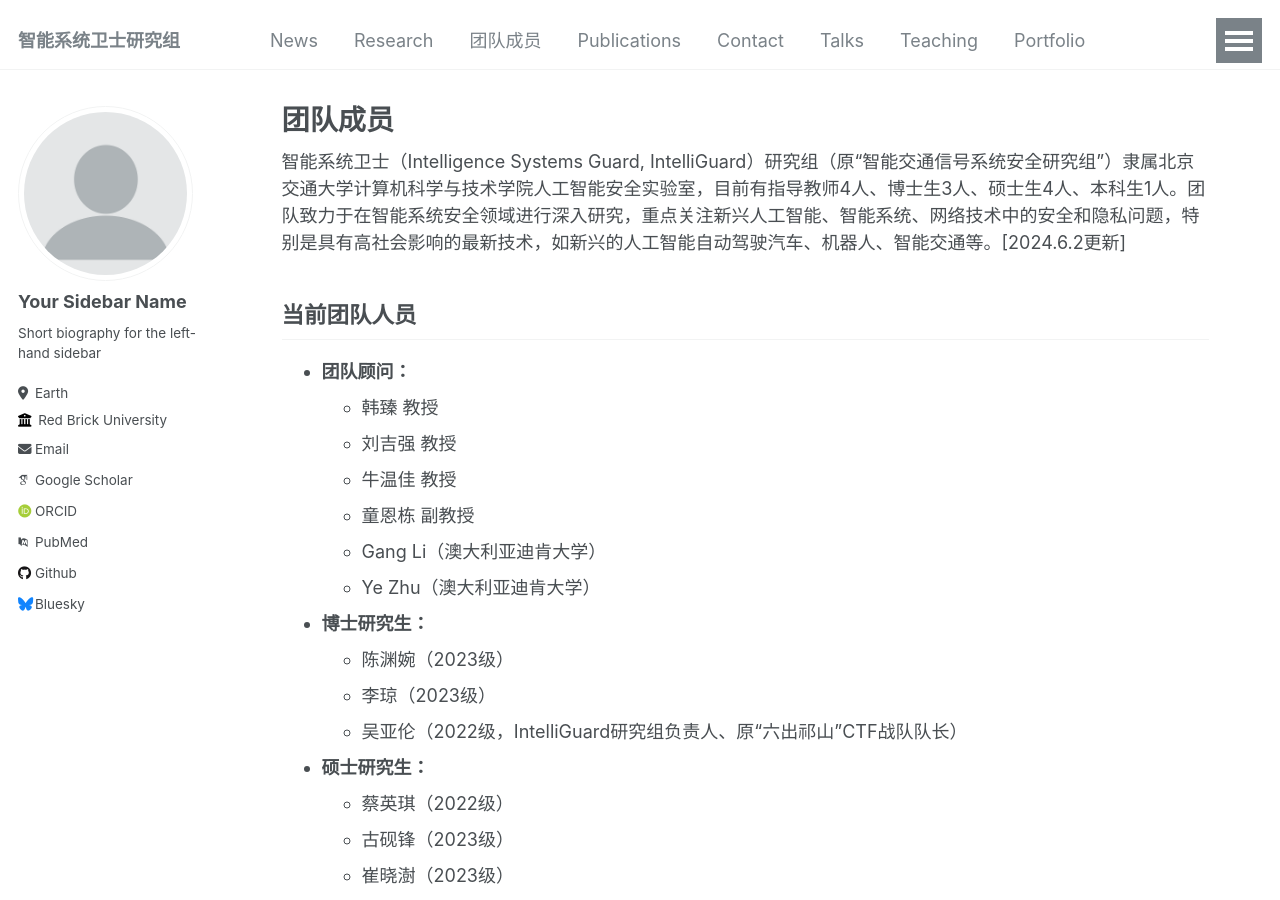
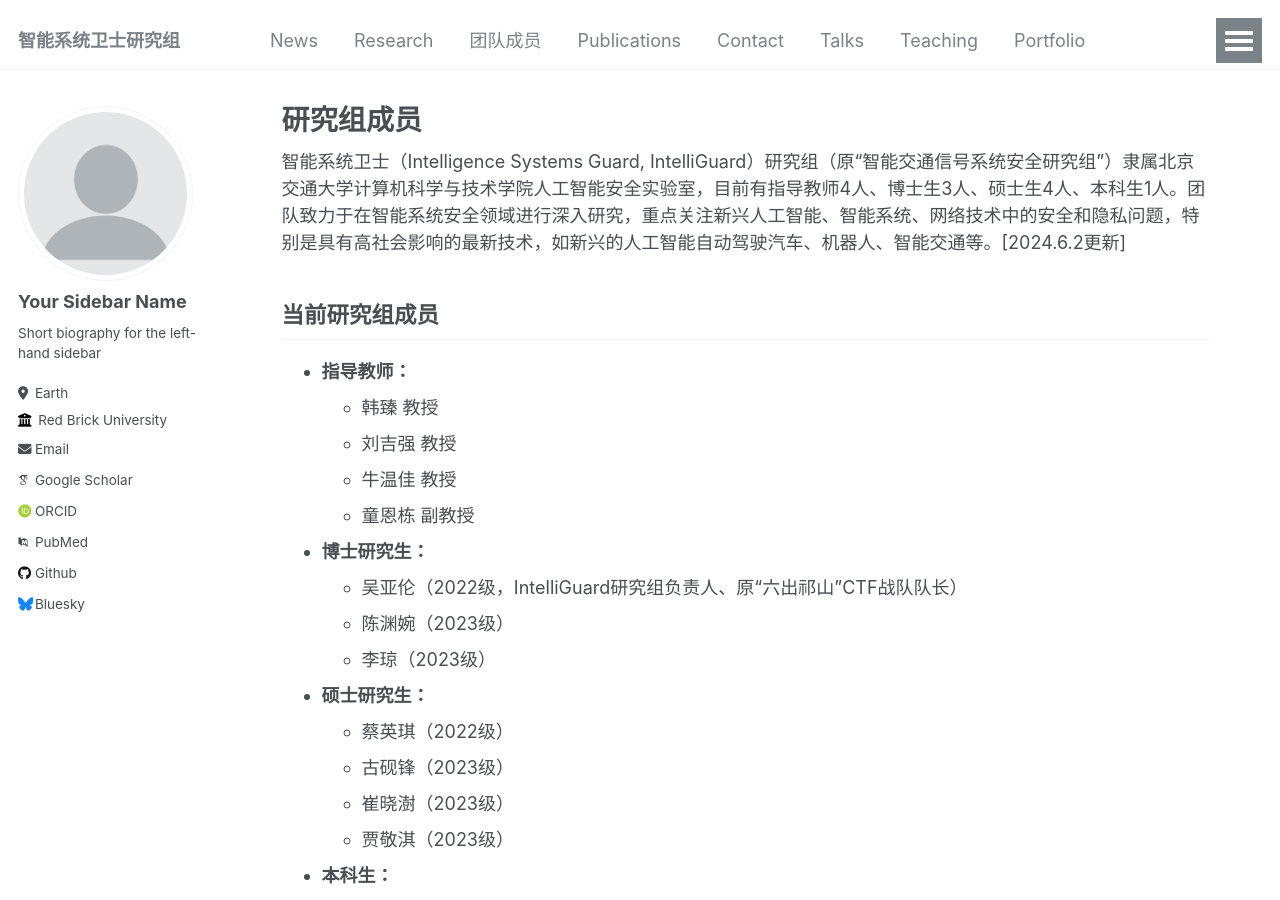
Before and after one commit to IntelliGuard/IntelliGuard-CN, a Jekyll site: the page built from _pages/members.md, in a window 1280 px wide and 900 px high. Built offline with Jekyll 4.4.1, drawn with Linux system fonts in a browser that asks for light colours; some web fonts are replaced.

Commit message:
update members.md

```diff
--- a/_pages/members.md
+++ b/_pages/members.md
@@ -1,23 +1,21 @@
 ---
 permalink: /members/
-title: "团队成员"
+title: "研究组成员"
 author_profile: true
 redirect_from:
   - /members.html
 ---
 智能系统卫士（Intelligence Systems Guard, IntelliGuard）研究组（原“智能交通信号系统安全研究组”）隶属北京交通大学计算机科学与技术学院人工智能安全实验室，目前有指导教师4人、博士生3人、硕士生4人、本科生1人。团队致力于在智能系统安全领域进行深入研究，重点关注新兴人工智能、智能系统、网络技术中的安全和隐私问题，特别是具有高社会影响的最新技术，如新兴的人工智能自动驾驶汽车、机器人、智能交通等。[2024.6.2更新]
-## 当前团队人员
-- **团队顾问：**
+## 当前研究组成员
+- **指导教师：**
   - 韩臻 教授
   - 刘吉强 教授
   - 牛温佳 教授
   - 童恩栋 副教授
-  - Gang Li（澳大利亚迪肯大学）
-  - Ye Zhu（澳大利亚迪肯大学）
 - **博士研究生：**
+  - 吴亚伦（2022级，IntelliGuard研究组负责人、原“六出祁山”CTF战队队长）
   - 陈渊婉（2023级）
   - 李琼（2023级）
-  - 吴亚伦（2022级，IntelliGuard研究组负责人、原“六出祁山”CTF战队队长）
 - **硕士研究生：**
   - 蔡英琪（2022级）
   - 古砚锋（2023级）
```
